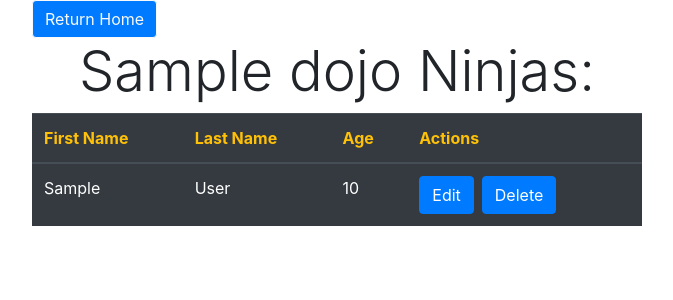
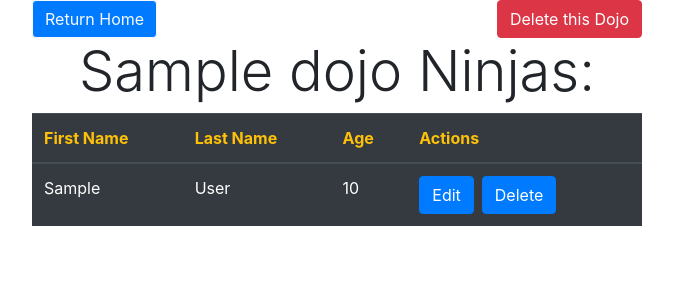
Before and after one commit to reidroberts24/Dojos-and-Ninjas, a Flask app: page /dojo/show/1 in a window 1280 px wide. Shown: the top 300 px of the page, without its empty margins (303-976 px from the left). Run offline with Flask 3, Linux system fonts and the light colour scheme; tables that the repository leaves empty or names only in its code hold one stand-in row (values such as "Sample post"); some libraries are stand-ins or nearby versions.

Commit message:
debugged sql table returns for dojos

```diff
--- a/flask_app/controllers/dojos.py
+++ b/flask_app/controllers/dojos.py
@@ -22,10 +22,24 @@ def new_dojo():
 def dojo_show(dojo_id):
     dojo = Dojo.get_one({'id':dojo_id})
     ninjas = Ninja.get_all({'dojo_id' : dojo_id})
-    return render_template('dojo_show.html', dojo=dojo, ninjas=ninjas)
+    return_ninjas = []
+    for ninja in ninjas:
+        if ninja.dojo_id == dojo_id:
+            return_ninjas.append(ninja)
+
+    return render_template('dojo_show.html', dojo=dojo, ninjas=return_ninjas)
 
 
 ######################## UPDATE DOJO ########################
 
 
 ######################## DELETE DOJO ########################
+@app.route('/delete/dojo/<int:dojo_id>', methods=["GET", "POST"])
+def delete_dojo(dojo_id):
+    ninjas = Ninja.get_all({"dojo_id": dojo_id})
+    ####### delete all ninjas in the dojo before being able to remove the dojo itself
+    for ninja in ninjas:
+        if ninja.dojo_id == dojo_id:
+            Ninja.delete_ninja(ninja.id)
+    Dojo.delete_dojo({"id": dojo_id})
+    return redirect("/")
--- a/flask_app/templates/dojo_show.html
+++ b/flask_app/templates/dojo_show.html
@@ -13,7 +13,15 @@
         <div class="flex-grow-1">
             <div class="row">
                 <div class="col-md-6 mx-auto">
-                    <a href="/" class="btn btn-primary btn-outline-light">Return Home</a>
+                    <div class="d-flex justify-content-between">
+                        <a href="/" class="btn btn-primary btn-outline-light">Return Home</a>
+                        <form action="/delete/dojo/{{dojo.id}}" method="post">
+                            <button type="submit" name="dojo_name" class="btn btn-danger">
+                                Delete this Dojo
+                            </button>
+                        </form>
+                    </div>
+
                 </div>
             </div>
             <div class="row">
```
Also changed, not shown: flask_app/models/dojo.py (line endings or trailing spaces), flask_app/models/ninja.py (line endings or trailing spaces).
